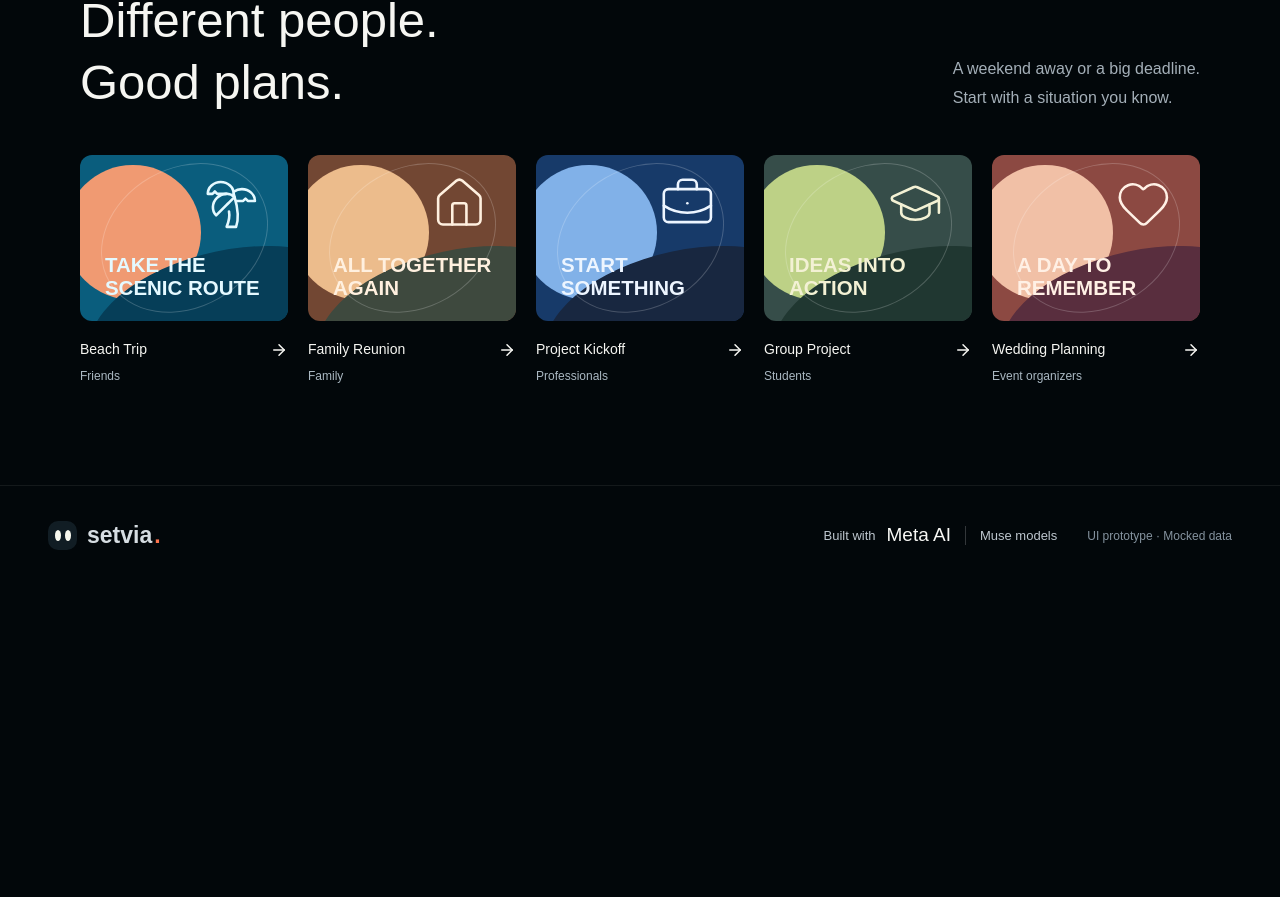
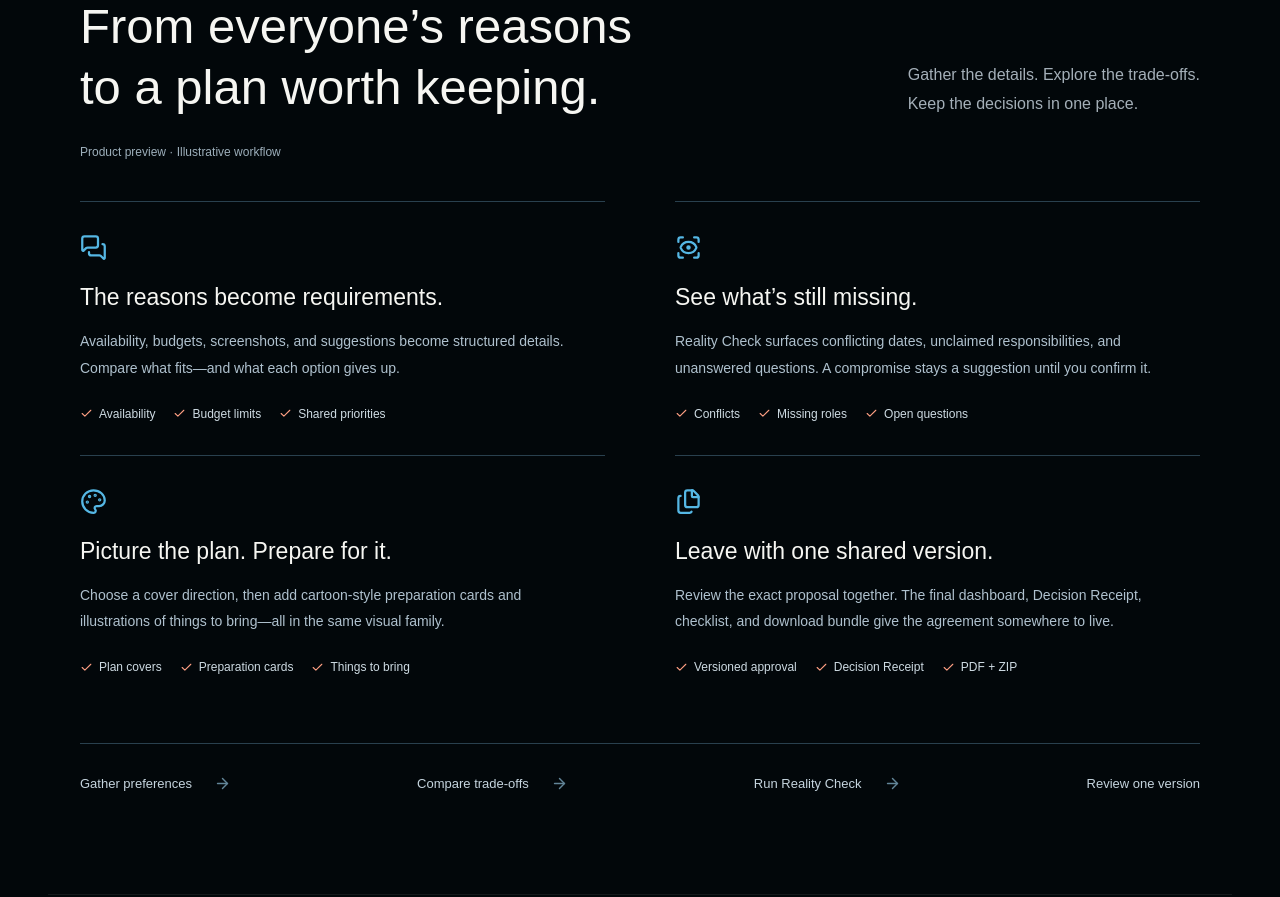
Before and after one commit to rayvin04/setvia, a React (Vite) app: page / in a window 1280 px wide. Shown: the part 1900-2797 px from the top of the page. Before the commit the page ends 2485 px from the top, so only its background shows below. Built offline with nearby package versions, Linux system fonts and the light colour scheme.

Commit message:
Explain the full planning workflow with concrete outcomes

```diff
--- /dev/null
+++ b/client/Capabilities.tsx
@@ -0,0 +1,85 @@
+import {
+  MessagesSquare,
+  ScanEye,
+  Palette,
+  Files,
+  ArrowRight,
+  Check,
+} from "lucide-react";
+import { Reveal } from "./MotionUI";
+export function Capabilities() {
+  return (
+    <Reveal section className="capability-section section-shell">
+      <div className="section-heading">
+        <h2>
+          From everyone’s reasons
+          <br />
+          to a plan worth keeping.
+        </h2>
+        <p>
+          Gather the details. Explore the trade-offs.
+          <br />
+          Keep the decisions in one place.
+        </p>
+      </div>
+      <p className="capability-context">
+        Product preview · Illustrative workflow
+      </p>
+      <div className="capability-grid">
+        {[
+          {
+            icon: MessagesSquare,
+            title: "The reasons become requirements.",
+            text: "Availability, budgets, screenshots, and suggestions become structured details. Compare what fits—and what each option gives up.",
+            items: ["Availability", "Budget limits", "Shared priorities"],
+          },
+          {
+            icon: ScanEye,
+            title: "See what’s still missing.",
+            text: "Reality Check surfaces conflicting dates, unclaimed responsibilities, and unanswered questions. A compromise stays a suggestion until you confirm it.",
+            items: ["Conflicts", "Missing roles", "Open questions"],
+          },
+          {
+            icon: Palette,
+            title: "Picture the plan. Prepare for it.",
+            text: "Choose a cover direction, then add cartoon-style preparation cards and illustrations of things to bring—all in the same visual family.",
+            items: ["Plan covers", "Preparation cards", "Things to bring"],
+          },
+          {
+            icon: Files,
+            title: "Leave with one shared version.",
+            text: "Review the exact proposal together. The final dashboard, Decision Receipt, checklist, and download bundle give the agreement somewhere to live.",
+            items: ["Versioned approval", "Decision Receipt", "PDF + ZIP"],
+          },
+        ].map(({ icon: Icon, title, text, items }) => (
+          <article key={title}>
+            <Icon size={27} aria-hidden="true" />
+            <h3>{title}</h3>
+            <p>{text}</p>
+            <ul>
+              {items.map((item) => (
+                <li key={item}>
+                  <Check size={13} aria-hidden="true" />
+                  {item}
+                </li>
+              ))}
+            </ul>
+          </article>
+        ))}
+      </div>
+      <div className="workflow-line" aria-label="Planning workflow">
+        {[
+          "Gather preferences",
+          "Compare trade-offs",
+          "Run Reality Check",
+          "Review one version",
+        ].map((s, i) => (
+          <span key={s}>
+            {s}
+            {i < 3 && <ArrowRight size={17} aria-hidden="true" />}
+          </span>
+        ))}
+      </div>
+    </Reveal>
+  );
+}
--- a/client/Home.tsx
+++ b/client/Home.tsx
@@ -1,3 +1,4 @@
+import { Capabilities } from "./Capabilities";
 import { Reveal } from "./MotionUI";
 import {
   ArrowRight,
@@ -44,7 +45,11 @@ export function Home() {
           <Attribution />
         </Reveal>
       </section>
-      <section id="how-it-works" className="problem-section section-shell">
+      <Reveal
+        section
+        id="how-it-works"
+        className="problem-section section-shell"
+      >
         <div className="section-heading">
           <h2>
             Sound like
@@ -70,6 +75,10 @@ export function Home() {
               {
                 name: "Jamie",
                 quote: "“I can drive, but only if we leave early.”",
+              },
+              {
+                name: "Drew",
+                quote: "Anywhere is fine, as long as we stay nearby.",
               },
             ].map((q, i) => (
               <div className="chat-message" key={q.name}>
@@ -144,7 +153,8 @@ export function Home() {
             <ArrowRight size={17} aria-hidden="true" />
           </ButtonLink>
         </div>
-      </section>
+      </Reveal>
+      <Capabilities />
       <ScenarioLinks />
     </>
   );
--- a/client/main.tsx
+++ b/client/main.tsx
@@ -19,3 +19,4 @@ ReactDOM.createRoot(document.getElementById("root")!).render(
 import "./refinement.css";
 import "./demo-refinement.css";
 import "./pass3.css";
+import "./story.css";
--- /dev/null
+++ b/client/story.css
@@ -0,0 +1,94 @@
+.capability-section {
+  border-top: 1px solid #ffffff15;
+}
+.capability-context {
+  color: #9dafbb;
+  font-size: 12px;
+  margin-top: 25px;
+}
+.capability-grid {
+  display: grid;
+  grid-template-columns: 1fr 1fr;
+  gap: 0 70px;
+  margin-top: 40px;
+}
+.capability-grid article {
+  padding: 32px 0;
+  border-top: 1px solid #29404e;
+}
+.capability-grid article > svg {
+  color: #55b7e4;
+  margin-bottom: 20px;
+}
+.capability-grid h3 {
+  font-size: 23px;
+  line-height: 1.4;
+  font-weight: 500;
+}
+.capability-grid article > p {
+  font-size: 14px;
+  line-height: 1.9;
+  color: #afc1ce;
+  margin-top: 15px;
+  max-width: 490px;
+}
+.capability-grid ul {
+  display: flex;
+  flex-wrap: wrap;
+  gap: 13px 18px;
+  padding: 0;
+  margin: 23px 0 0;
+  list-style: none;
+}
+.capability-grid li {
+  display: flex;
+  gap: 6px;
+  align-items: center;
+  font-size: 12px;
+  color: #cedbe3;
+}
+.capability-grid li > svg {
+  color: #fc9e82;
+}
+.workflow-line {
+  display: flex;
+  justify-content: space-between;
+  align-items: center;
+  border-top: 1px solid #29404e;
+  margin-top: 35px;
+  padding-top: 30px;
+  gap: 15px;
+}
+.workflow-line > span {
+  display: flex;
+  align-items: center;
+  gap: 22px;
+  font-size: 13px;
+  color: #c5d4de;
+}
+.workflow-line svg {
+  color: #628598;
+  flex-shrink: 0;
+}
+@media (max-width: 760px) {
+  .capability-grid {
+    grid-template-columns: 1fr;
+    margin-top: 30px;
+  }
+  .capability-grid h3 {
+    font-size: 22px;
+  }
+  .workflow-line {
+    display: grid;
+    grid-template-columns: 1fr 1fr;
+    gap: 25px 18px;
+  }
+  .workflow-line > span {
+    font-size: 12px;
+    justify-content: space-between;
+    line-height: 1.8;
+  }
+  .workflow-line > span:last-child {
+    color: #fcad95;
+  }
+}
```
